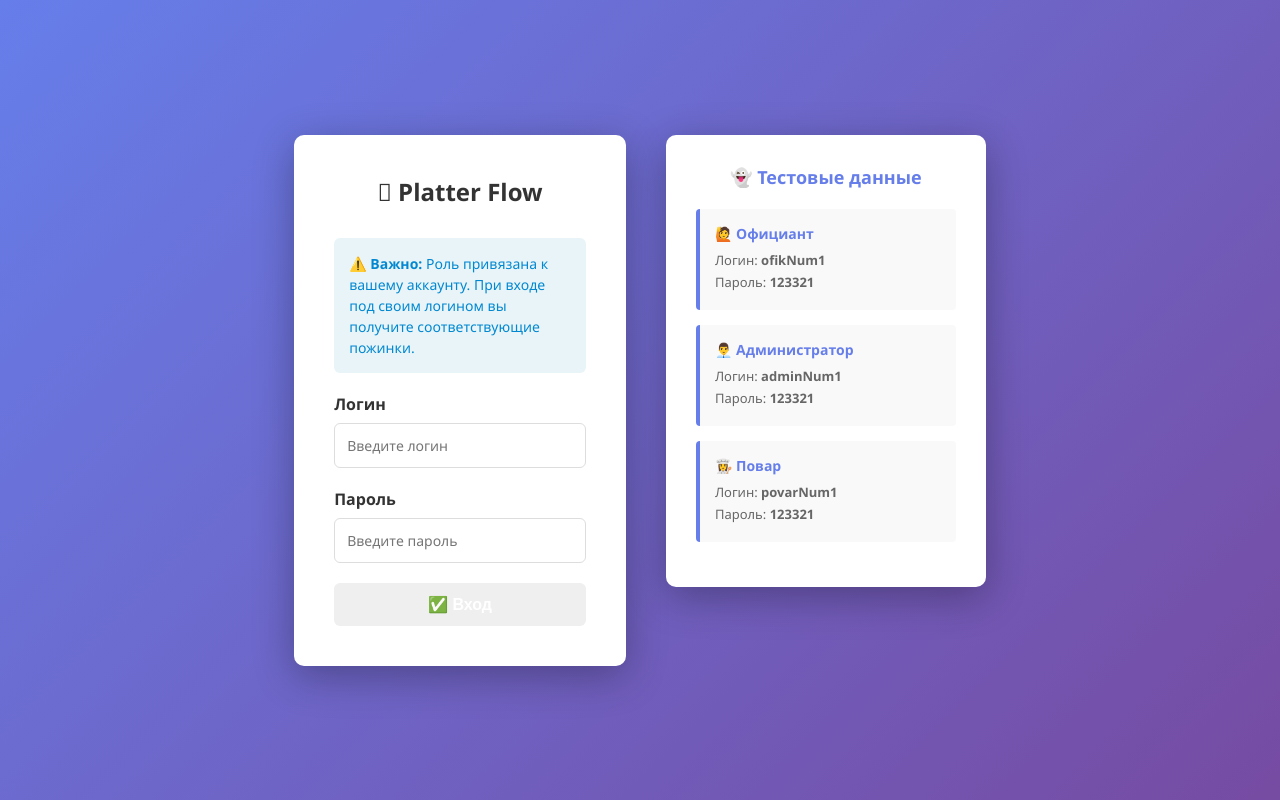
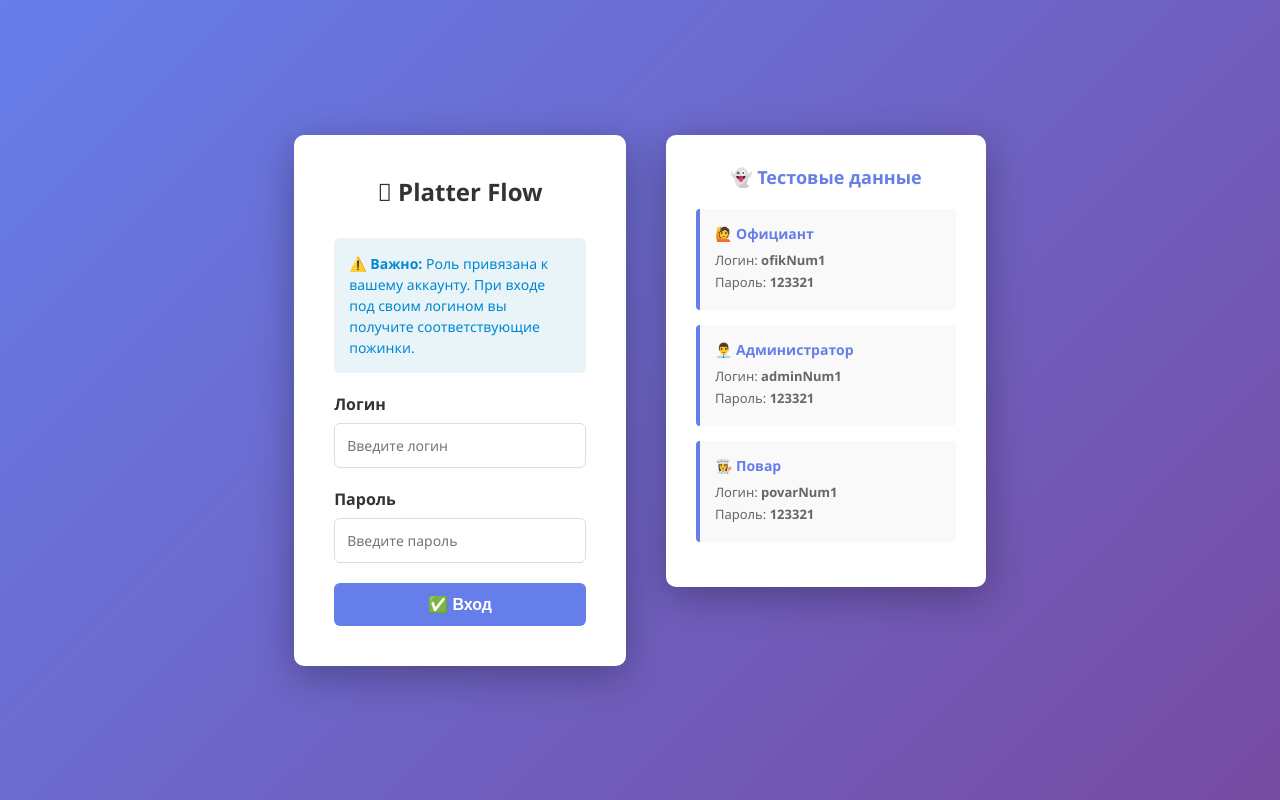
Before and after one commit to GrezinaVika/proekt-master-websim-4.0------, a FastAPI app: page / in a window 1280 px wide. Run offline with FastAPI, Linux system fonts and the light colour scheme.

Commit message:
Fix critical CSS error: nd: -> background: in .btn-primary

```diff
--- a/app/templates/index.html
+++ b/app/templates/index.html
@@ -138,7 +138,7 @@
         }
 
         .btn-primary {
-                    nd: #667eea;
+                    background: #667eea;
             color: white;
         }
 
```
